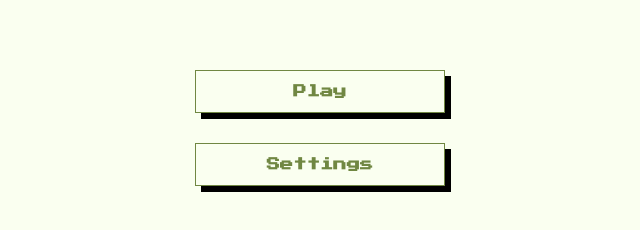
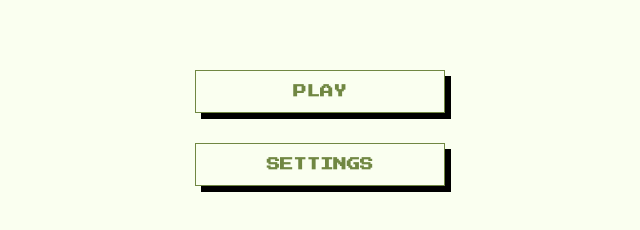
Before and after one commit to deep-vinci/vipertown, a plain HTML site: page index.html in a window 1280 px wide. Shown: the part 248-478 px from the top of the page, 320-960 px from the left. Drawn offline with Linux system fonts and the light colour scheme; a web font is replaced by a local one.

Commit message:
feat: uppercase the controls buttons

```diff
--- a/index.html
+++ b/index.html
@@ -16,8 +16,8 @@
     <div class="home-tab">
         <h1>Vipertown</h1>
         <div class="controls">
-            <button class="controls-button play-game">Play</button>
-            <button class="controls-button settings">Settings</button>
+            <button class="controls-button play-game">PLAY</button>
+            <button class="controls-button settings">SETTINGS</button>
         </div>
     </div>
     <div class="game-tab">
```
